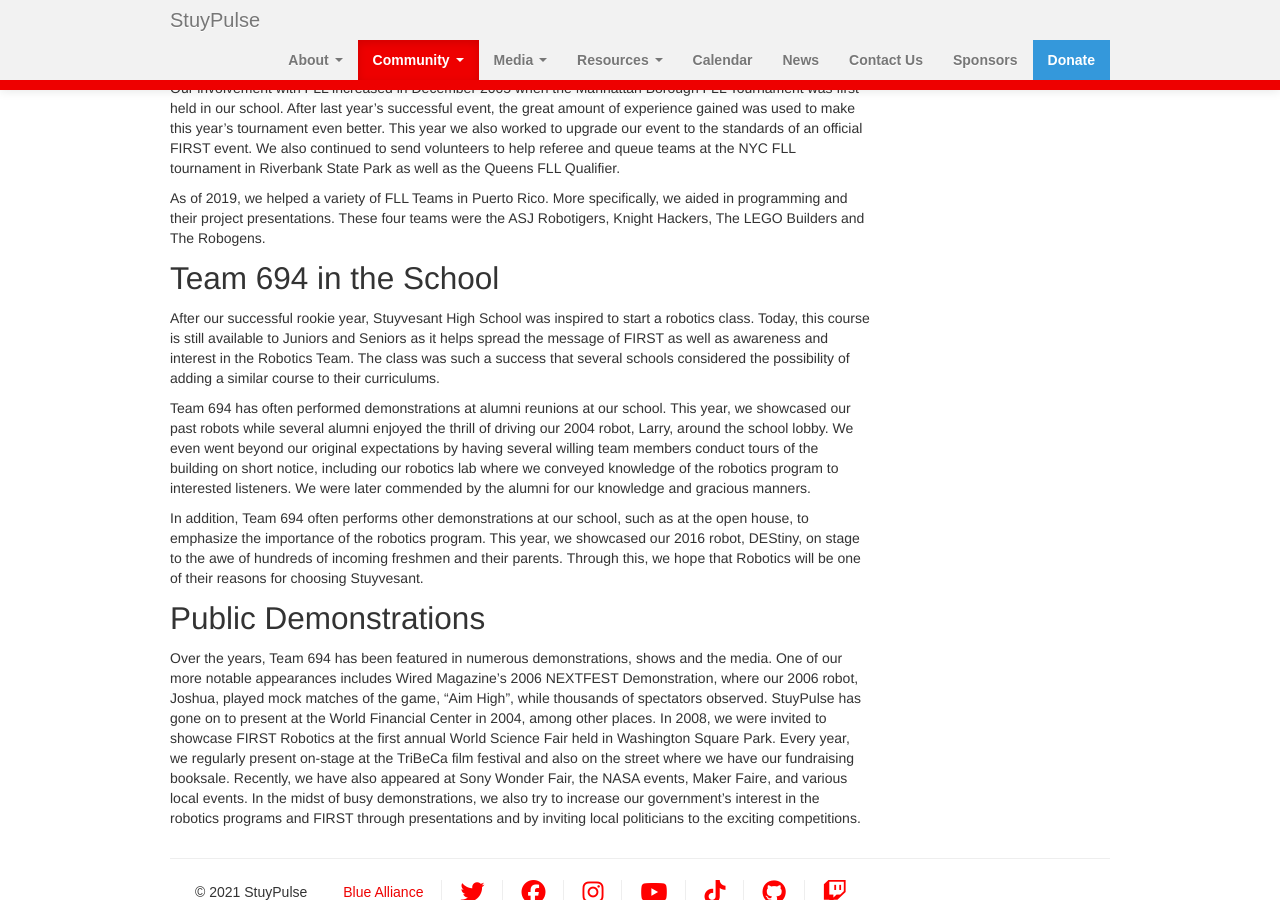
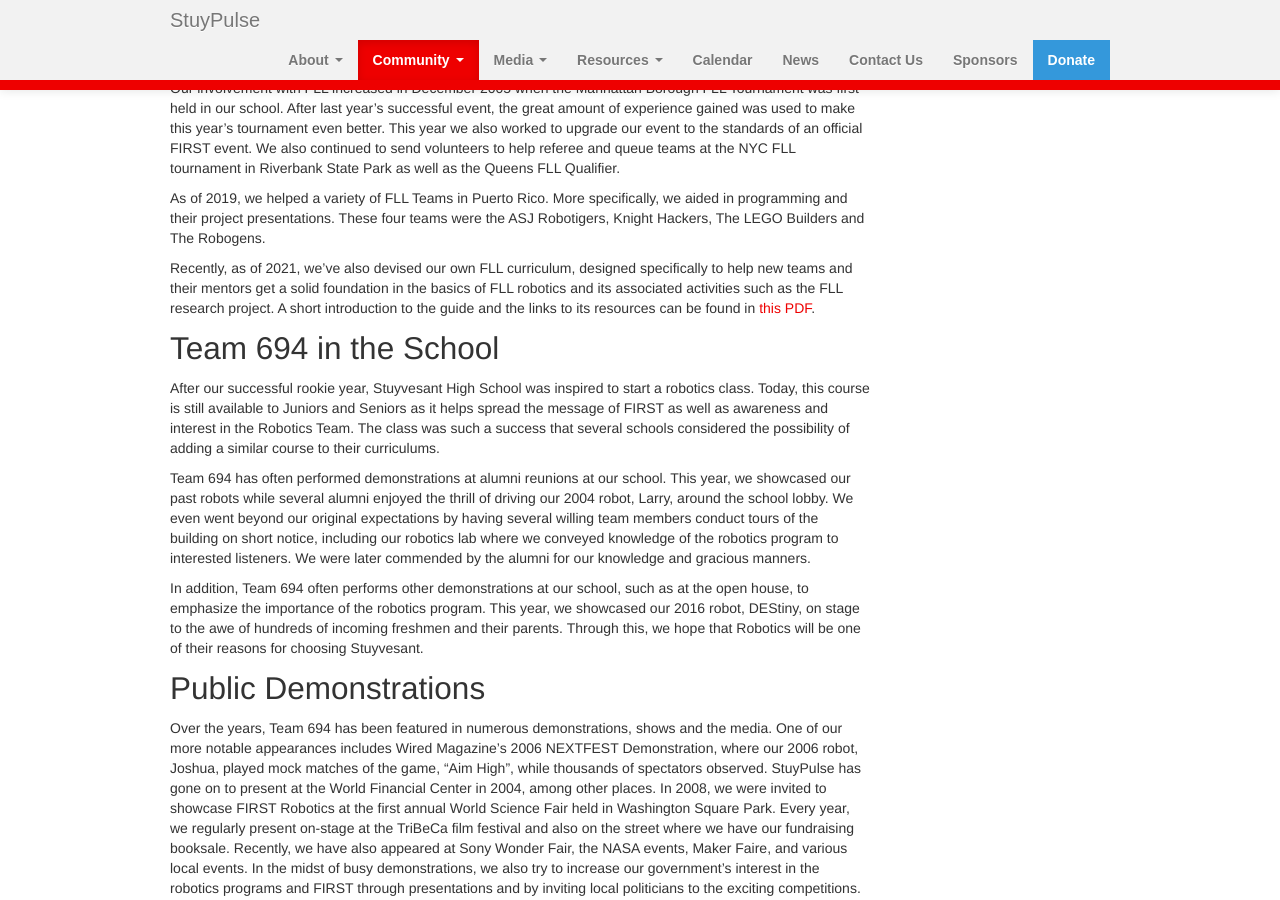
Before and after one commit to StuyPulse/team694.github.io, a Jekyll site: the page built from community/index.md, in a window 1280 px wide and 900 px high, scrolled down 432 px. Built offline with Jekyll 4.4.1, drawn with Linux system fonts in a browser that asks for light colours; nearby versions of some CDN libraries.

Commit message:
Add FLL curriculum pdf and description

```diff
--- a/community/index.md
+++ b/community/index.md
@@ -15,6 +15,8 @@
 
 As of 2019, we helped a variety of FLL Teams in Puerto Rico. More specifically, we aided in programming and their project presentations. These four teams were the ASJ Robotigers, Knight Hackers, The LEGO Builders and The Robogens.
 
+Recently, as of 2021, we've also devised our own FLL curriculum, designed specifically to help new teams and their mentors get a solid foundation in the basics of FLL robotics and its associated activities such as the FLL research project. A short introduction to the guide and the links to its resources can be found in [this PDF](https://stuypulse.nyc3.cdn.digitaloceanspaces.com/site/pdf/FLL%20Curriculum%20Guide.pdf).
+
 ## Team 694 in the School
 After our successful rookie year, Stuyvesant High School was inspired to start a robotics class. Today, this course is still available to Juniors and Seniors as it helps spread the message of FIRST as well as awareness and interest in the Robotics Team. The class was such a success that several schools considered the possibility of adding a similar course to their curriculums.
 
```
